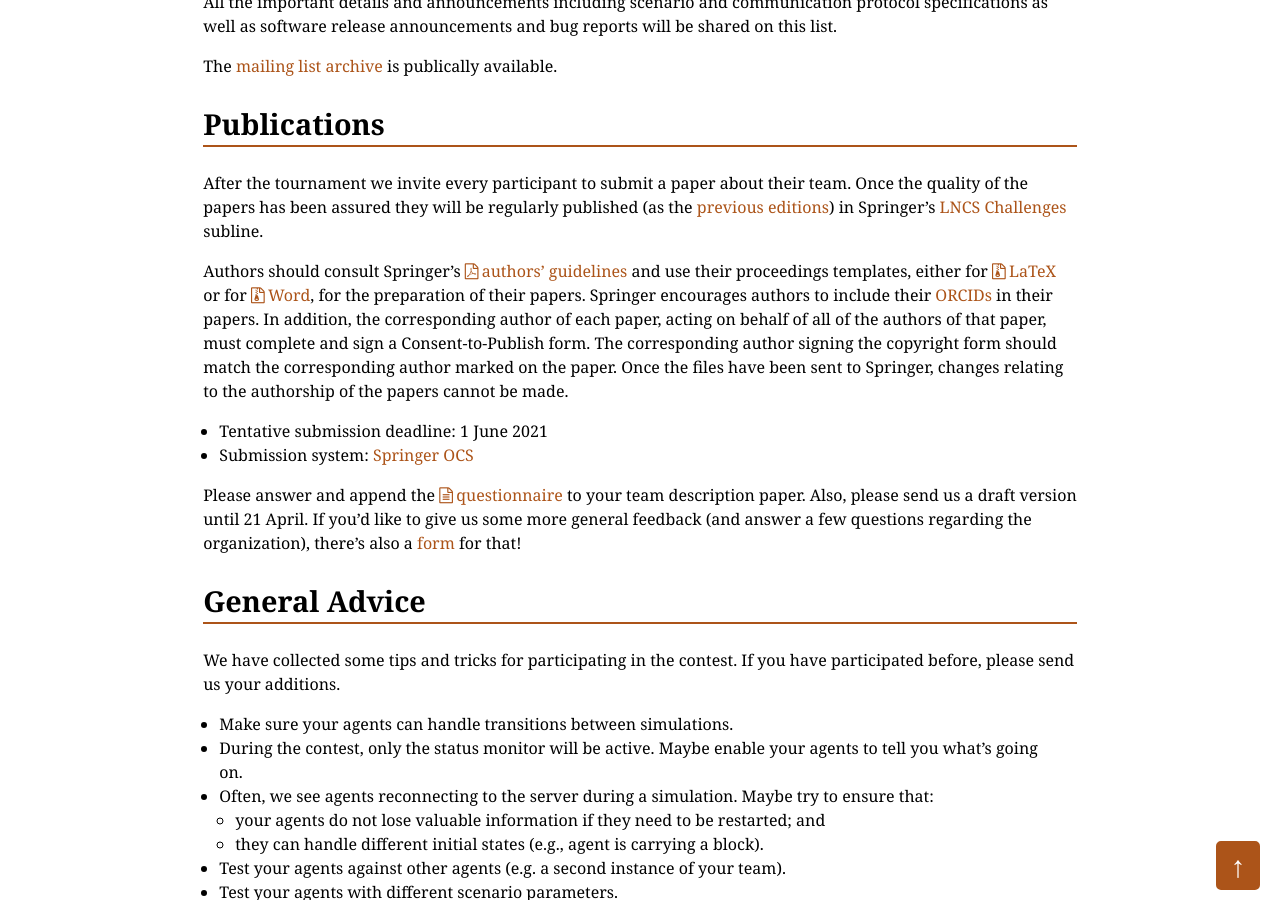
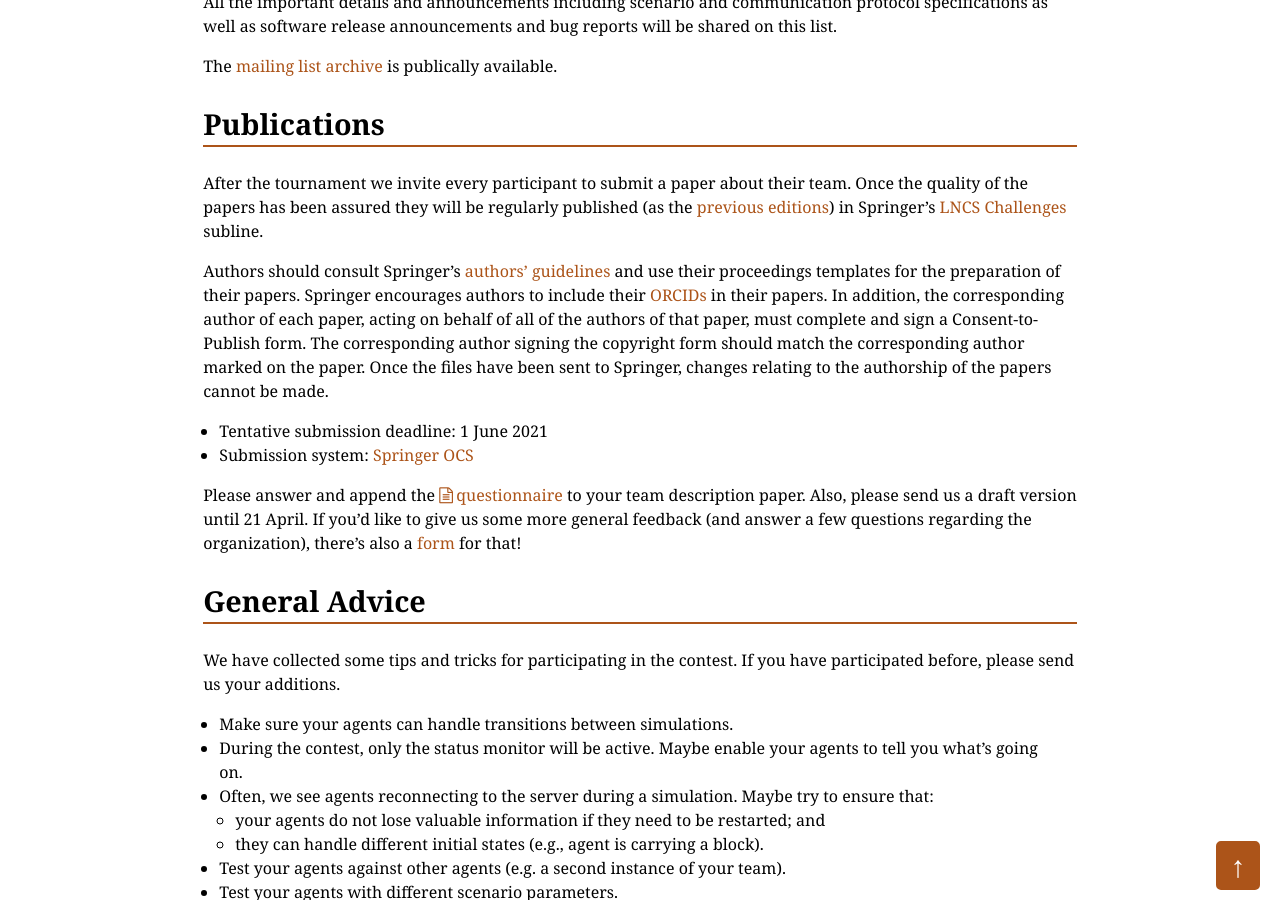
Before and after one commit to agentcontest/agentcontest.github.io, a Jekyll site: the page built from 2020/index.md, in a window 1280 px wide and 900 px high, scrolled down 4925 px. Built offline with Jekyll 4.4.1, drawn with Linux system fonts in a browser that asks for light colours.

```diff
--- a/2020/index.md
+++ b/2020/index.md
@@ -170,7 +170,7 @@
 team. Once the quality of the papers has been assured they will be regularly
 published (as the [previous editions](https://link.springer.com/conference/mapc)) in Springer's [LNCS Challenges](https://www.springer.com/series/16528) subline.
 
-Authors should consult Springer’s [authors’ guidelines](ftp://ftp.springernature.com/cs-proceeding/svproc/guidelines/Springer_Guidelines_for_Authors_of_Proceedings.pdf) and use their proceedings templates, either for [LaTeX](ftp://ftp.springernature.com/cs-proceeding/llncs/llncs2e.zip) or for [Word](ftp://ftp.springernature.com/cs-proceeding/llncs/word/splnproc1703.zip), for the preparation of their papers. Springer encourages authors to include their [ORCIDs](https://www.springer.com/gp/authors-editors/orcid?wt_mc=Other.Other.1.AUT642.ORCID+proceedings+pilot+2017&utm_medium=other&utm_source=other&utm_content=8232017&utm_campaign=1_barz01_orcid+proceedings+pilot+2017) in their papers. In addition, the corresponding author of each paper, acting on behalf of all of the authors of that paper, must complete and sign a Consent-to-Publish form. The corresponding author signing the copyright form should match the corresponding author marked on the paper. Once the files have been sent to Springer, changes relating to the authorship of the papers cannot be made.
+Authors should consult Springer’s [authors’ guidelines](https://www.springer.com/gp/computer-science/lncs/conference-proceedings-guidelines) and use their proceedings templates for the preparation of their papers. Springer encourages authors to include their [ORCIDs](https://www.springer.com/gp/authors-editors/orcid?wt_mc=Other.Other.1.AUT642.ORCID+proceedings+pilot+2017&utm_medium=other&utm_source=other&utm_content=8232017&utm_campaign=1_barz01_orcid+proceedings+pilot+2017) in their papers. In addition, the corresponding author of each paper, acting on behalf of all of the authors of that paper, must complete and sign a Consent-to-Publish form. The corresponding author signing the copyright form should match the corresponding author marked on the paper. Once the files have been sent to Springer, changes relating to the authorship of the papers cannot be made.
 
 - Tentative submission deadline: 1 June 2021
 - Submission system: [Springer OCS](https://ocs.springer.com/ocs/en/home/MAPC2020)
```
Also changed, not shown: 2010/index.md (+1 -1 lines), 2011/index.md (+1 -1 lines), 2012/index.md (+1 -1 lines), imprint.md (+1 -1 lines), steering-committee.md (+1 -1 lines).
